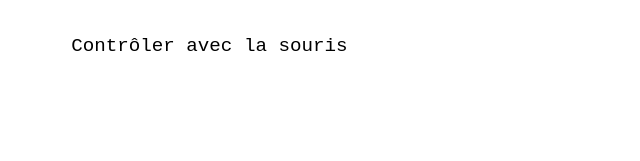
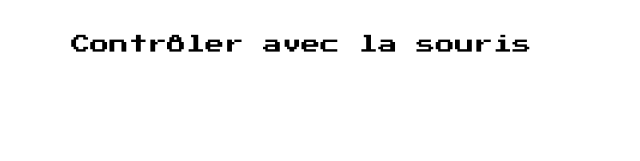
Before and after one commit to Swassilia/portfolio, a website built with Vite: page index.html in a window 1280 px wide. Shown: the whole page, without its empty margins (0-640 px from the left). Built offline with nearby package versions, Linux system fonts and the light colour scheme; files whose address does not match are found by name; what kaboom would draw is missing.

Commit message:
nouvelle police et touche

```diff
--- a/styles.css
+++ b/styles.css
@@ -1,7 +1,7 @@
 @font-face {
   font-family: PressStart2P;
   /* Utilisez var(--base-url) qui sera défini dynamiquement */
-  src: url('./PressStart2P.ttf');
+  src: url('./public/PressStart2P.ttf');
   font-display: swap;
 }
 
```
